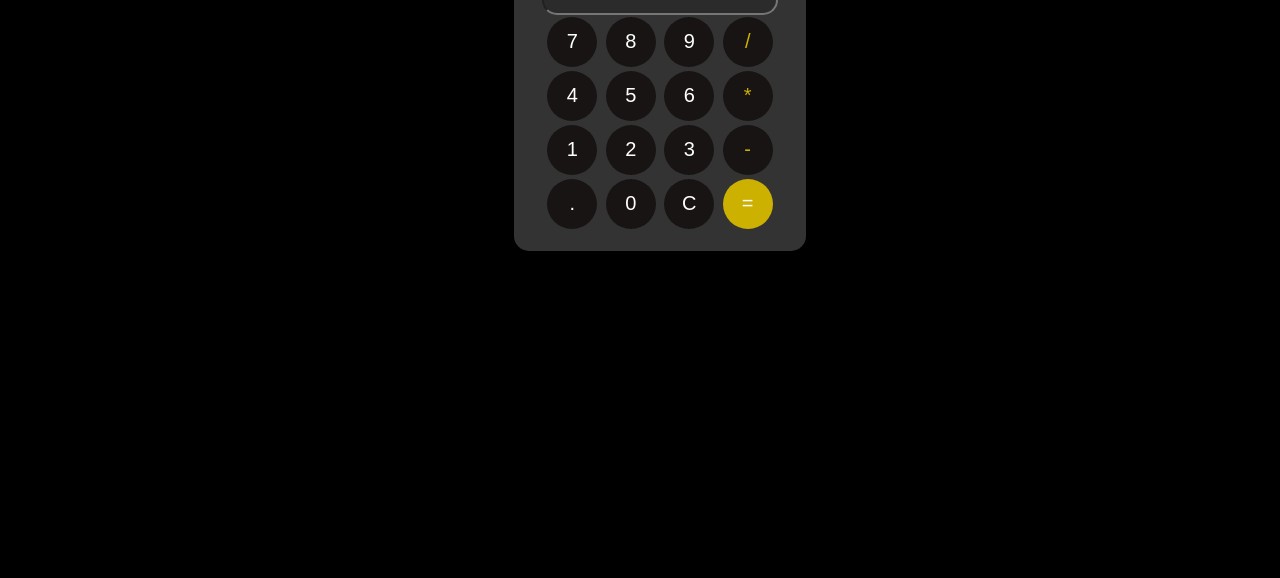
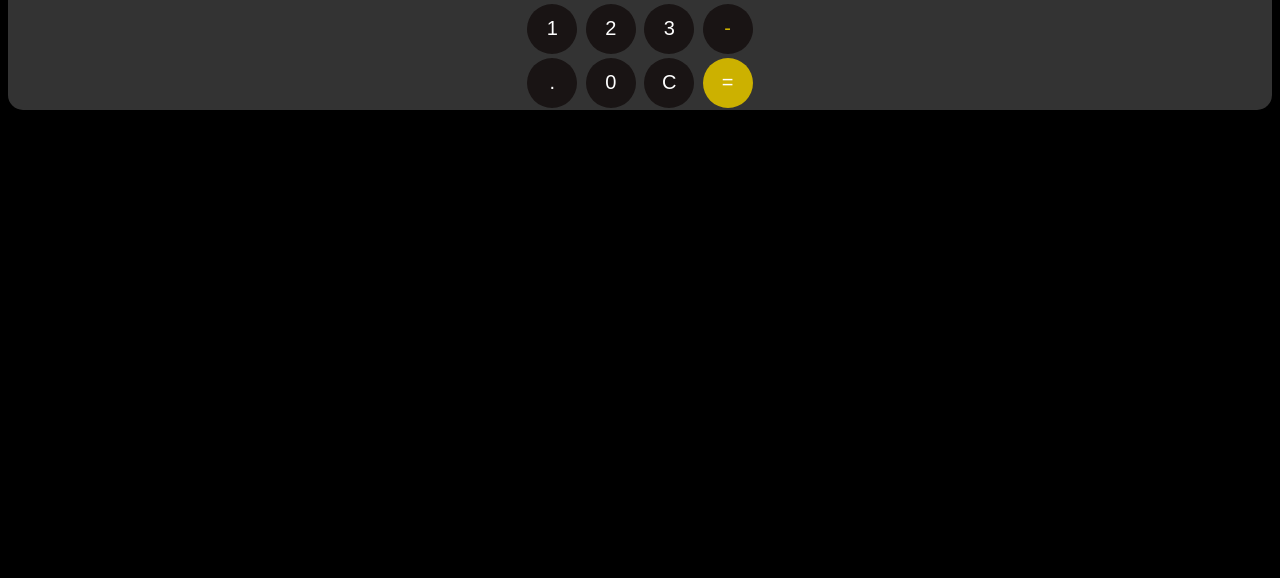
Before and after one commit to Calwin19/Calculator, a plain HTML site: page index.html in a window 1280 px wide. Shown: the part 222-800 px from the top of the page. Drawn offline with Linux system fonts and the light colour scheme.

Commit message:
Update style.css

```diff
--- a/style.css
+++ b/style.css
@@ -18,9 +18,9 @@ html {
     font-family: Arial, Helvetica, sans-serif;
     background-color: #333333;
     border-radius: 15px;
-    width:20%;
+    /*width:20%;
     margin: 8% 40%;
-    padding: 20px;
+    padding: 20px;*/
   }
 
   button {
```
